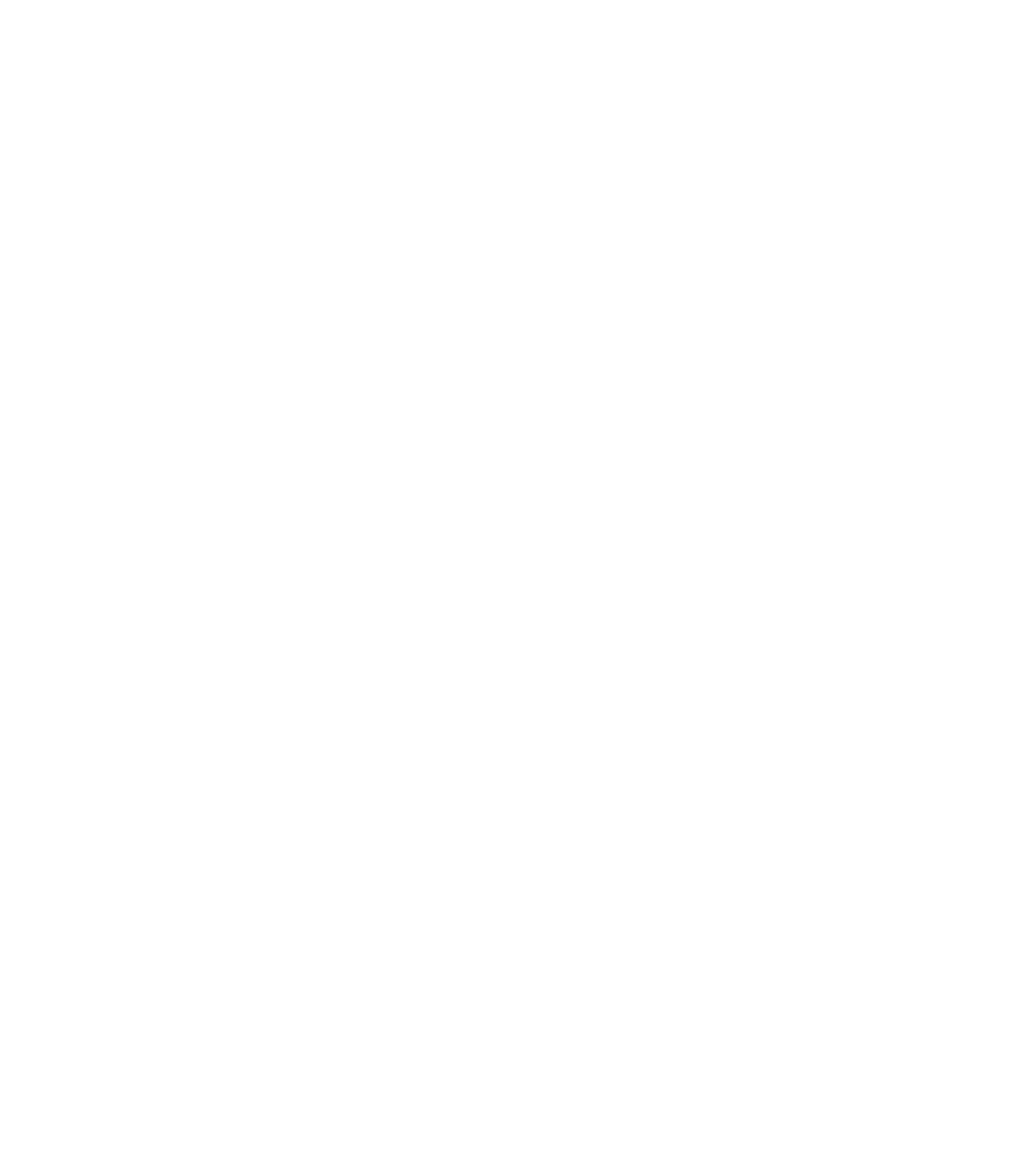
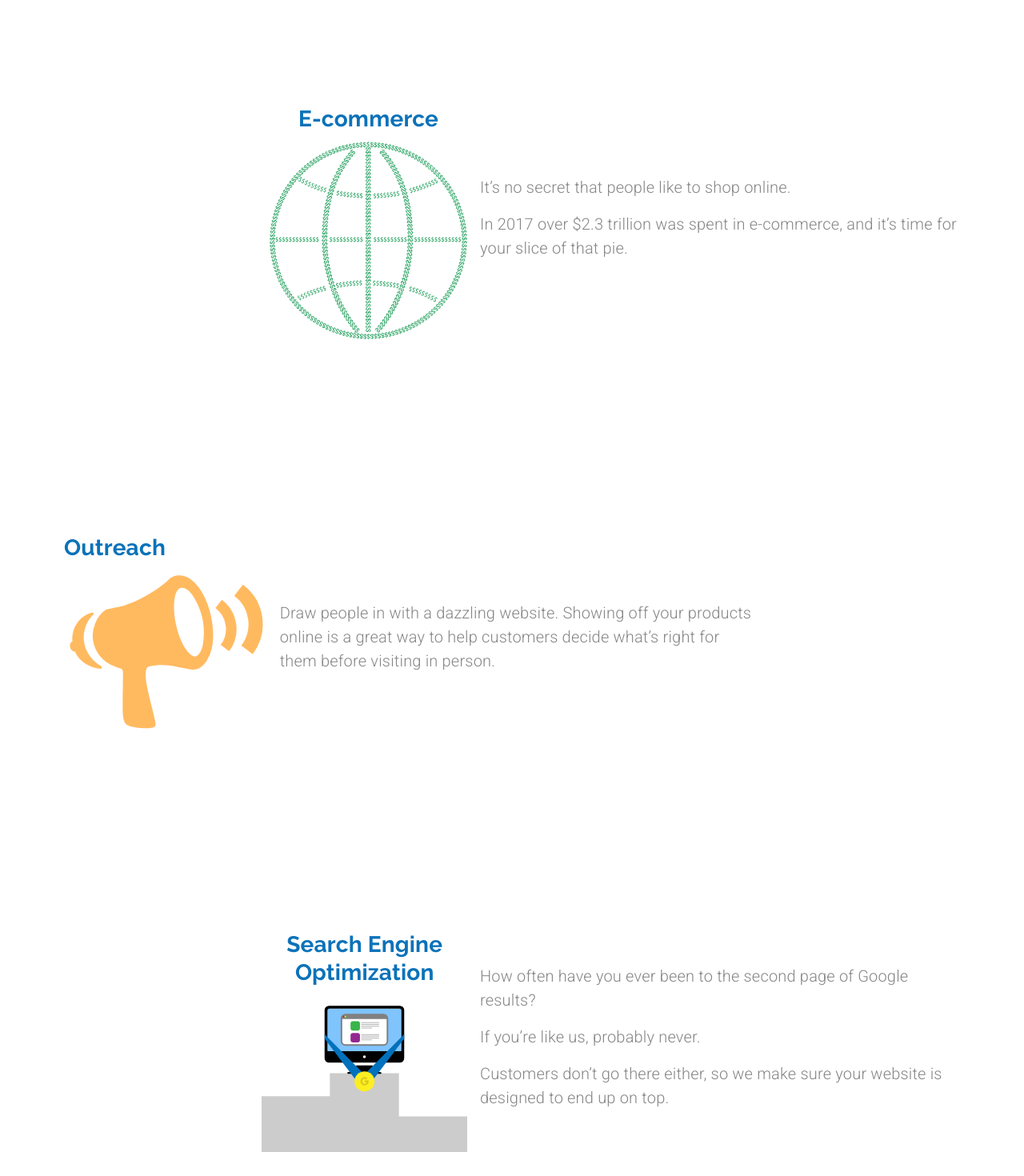
Before and after one commit to daw-maj-pl/arcdevelopment, a React (Create React App) app: page /websites in a window 1280 px wide. Shown: the part 1060-2530 px from the top of the page at 80% size. Before the commit the page ends 957 px from the top, so only its background shows below. Built offline with nearby package versions, Linux system fonts and the light colour scheme.

Commit message:
Add icons: ecommerce, seo, outreach

```diff
--- a/src/components/Websites.js
+++ b/src/components/Websites.js
@@ -109,6 +109,7 @@
         direction="row"
         alignItems="center"
         className={classes.rowContainer}
+        style={{ marginTop: '15em' }}
       >
         <Grid item>
           <Grid container direction="column">
@@ -134,6 +135,120 @@
           </Typography>
         </Grid>
       </Grid>
+      <Grid
+        item
+        container
+        direction="row"
+        alignItems="center"
+        justifyContent="flex-end"
+        className={classes.rowContainer}
+        style={{ marginBottom: '15em', marginTop: '15em' }}
+      >
+        <Grid item>
+          <Grid container direction="column">
+            <Grid item>
+              <Typography align="center" variant="h4" gutterBottom>
+                E-commerce
+              </Typography>
+            </Grid>
+            <Grid item>
+              <img src={ecommerce} alt="world outline made of dollar signs" />
+            </Grid>
+          </Grid>
+        </Grid>
+        <Grid item style={{ marginLeft: '1em' }}>
+          <Typography
+            variant="body1"
+            paragraph
+            className={classes.paragraphContainer}
+          >
+            It’s no secret that people like to shop online.
+          </Typography>
+          <Typography
+            variant="body1"
+            paragraph
+            className={classes.paragraphContainer}
+          >
+            In 2017 over $2.3 trillion was spent in e-commerce, and it’s time
+            for your slice of that pie.
+          </Typography>
+        </Grid>
+      </Grid>
+      <Grid
+        item
+        container
+        direction="row"
+        alignItems="center"
+        className={classes.rowContainer}
+      >
+        <Grid item>
+          <Grid container direction="column">
+            <Grid item>
+              <Typography variant="h4" gutterBottom>
+                Outreach
+              </Typography>
+            </Grid>
+            <Grid item>
+              <img src={outreach} alt="megaphone" />
+            </Grid>
+          </Grid>
+        </Grid>
+        <Grid item style={{ marginLeft: '1em' }}>
+          <Typography variant="body1" className={classes.paragraphContainer}>
+            Draw people in with a dazzling website. Showing off your products
+            online is a great way to help customers decide what’s right for them
+            before visiting in person.
+          </Typography>
+        </Grid>
+      </Grid>
+      <Grid
+        item
+        container
+        direction="row"
+        alignItems="center"
+        justifyContent="flex-end"
+        className={classes.rowContainer}
+        style={{ marginBottom: '15em', marginTop: '15em' }}
+      >
+        <Grid item>
+          <Grid container direction="column">
+            <Grid item>
+              <Typography align="center" variant="h4" gutterBottom>
+                Search Engine
+                <br />
+                Optimization
+              </Typography>
+            </Grid>
+            <Grid item>
+              <img src={seo} alt="website standing on winner's podium" />
+            </Grid>
+          </Grid>
+        </Grid>
+        <Grid item style={{ marginLeft: '1em' }}>
+          <Typography
+            variant="body1"
+            paragraph
+            className={classes.paragraphContainer}
+          >
+            How often have you ever been to the second page of Google results?
+          </Typography>
+          <Typography
+            variant="body1"
+            paragraph
+            className={classes.paragraphContainer}
+          >
+            If you’re like us, probably never.
+          </Typography>
+          <Typography
+            variant="body1"
+            paragraph
+            className={classes.paragraphContainer}
+          >
+            Customers don’t go there either, so we make sure your website is
+            designed to end up on top.
+          </Typography>
+        </Grid>
+      </Grid>
     </Grid>
   );
 }
```
